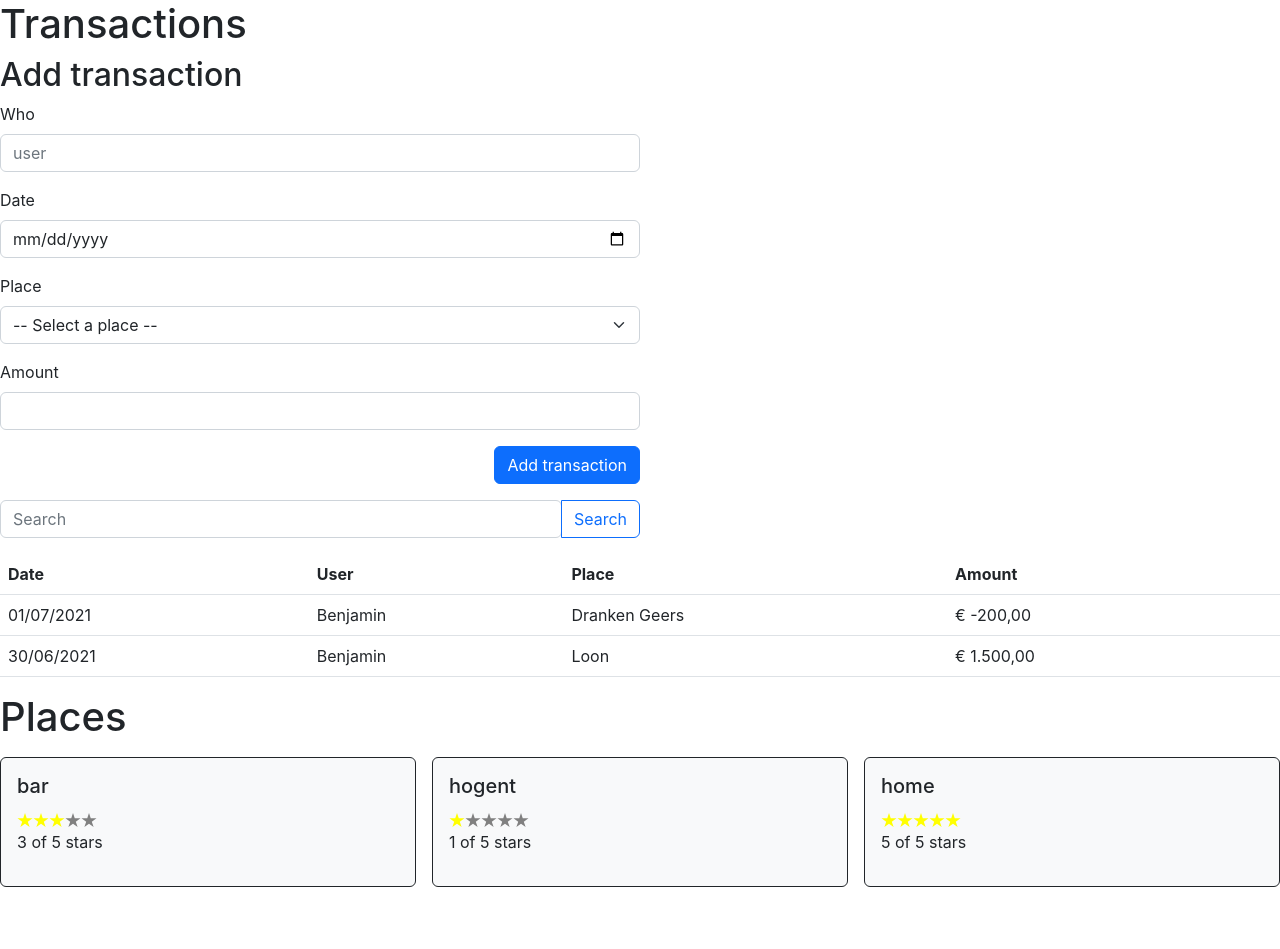
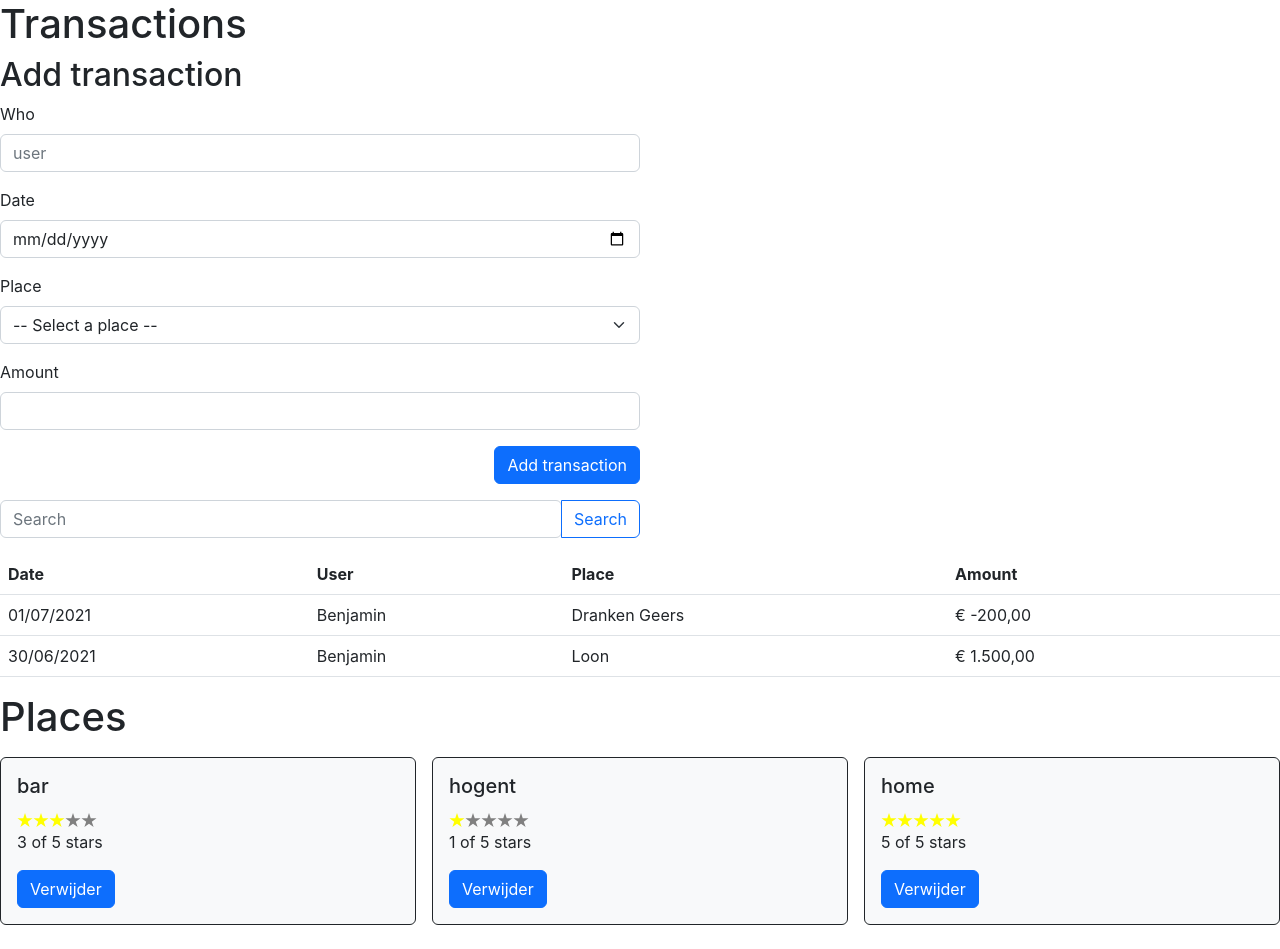
Before and after one commit to HOGENT-Web/frontendweb-budget2223, a React (Create React App) app: page / in a window 1280 px wide. Before the commit the page ends 911 px from the top, so only its background shows below. Built offline with nearby package versions, Linux system fonts and the light colour scheme.

Commit message:
Add delete button to place

```diff
--- a/src/components/places/Place.jsx
+++ b/src/components/places/Place.jsx
@@ -1,11 +1,15 @@
 import { memo, useCallback } from 'react';
 import StarRating from './StarRating';
 
-const Place = memo(({ id, name, rating, onRate }) => {
+const Place = memo(({ id, name, rating, onRate, onDelete }) => {
 
   const handleRate = useCallback((newRating) => {
     onRate(id, newRating);
   }, [id, onRate])
+
+  const handleDelete = useCallback(() => {
+    onDelete(id);
+  }, [id, onDelete]);
 
   return (
     <div className="card bg-light border-dark mb-4">
@@ -15,6 +19,9 @@ const Place = memo(({ id, name, rating, onRate }) => {
           selectedStars={rating}
           onRate={handleRate}
         />
+        <button class="btn btn-primary" onClick={handleDelete}>
+          Verwijder
+        </button>
       </div>
     </div>
   );
--- a/src/components/places/PlacesList.jsx
+++ b/src/components/places/PlacesList.jsx
@@ -10,6 +10,10 @@ const PlacesList = () => {
     setPlaces(newPlaces);
   }, [places]);
 
+  const handleDeletePLace = useCallback((id) => {
+    setPlaces((places) => places.filter((p) => p.id !== id));
+  }, []);
+
   return (
     <>
       <h1>Places</h1>
@@ -21,7 +25,7 @@ const PlacesList = () => {
             )
             .map((p) => (
               <div className="col" key={p.id}>
-                <Place {...p} onRate={handleRatePlace} />
+                <Place {...p} onRate={handleRatePlace} onDelete={handleDeletePLace} />
               </div>
             ))}
         </div>
```
